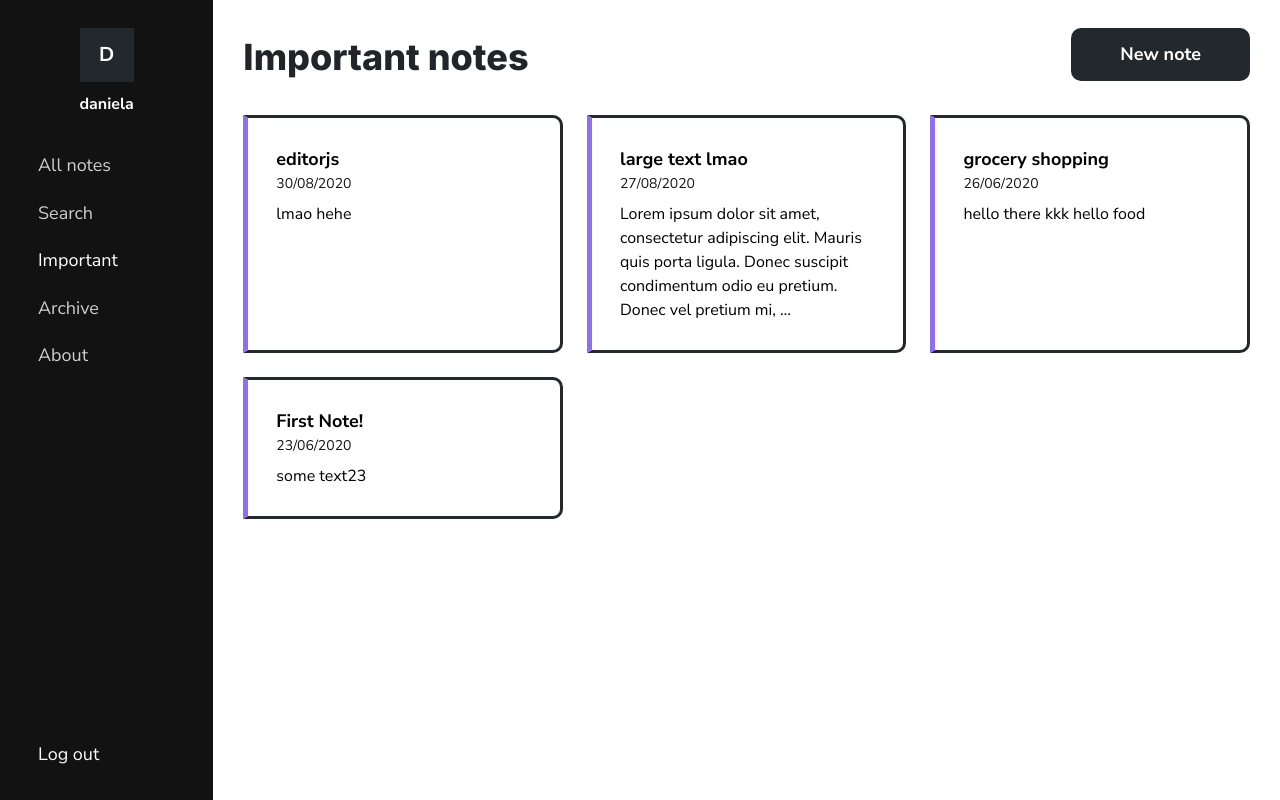
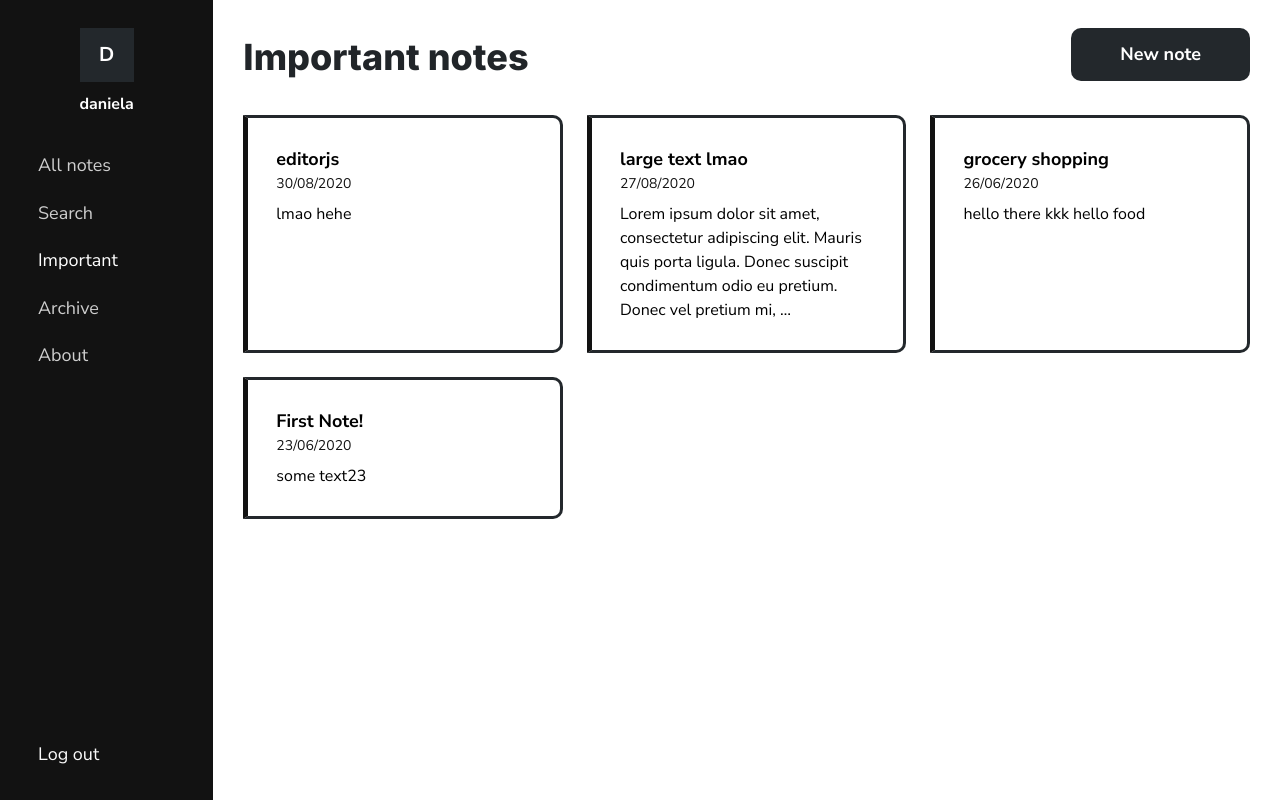
Before and after one commit to danielavornic/n0tes, a Django app: page /important/ in a window 1280 px wide. Run offline with Django 3.2, Linux system fonts and the light colour scheme; a user stored in the database is signed in; data comes from the database, SQL or seed files in the repository; both versions use the stored data as it was after the commit; some libraries are stand-ins or nearby versions.

Commit message:
change color of important notes left-border to black

```diff
--- a/notes/static/notes/notes.css
+++ b/notes/static/notes/notes.css
@@ -166,7 +166,7 @@ h1 {
 }
 
 .note.important {
-    border-left: 5px solid #8f6ef2;
+    border-left: 5px solid var(--dark-blue);
     border-radius: 0 10px 10px 0;
 }
 
```
Also changed, not shown: db.sqlite3.
